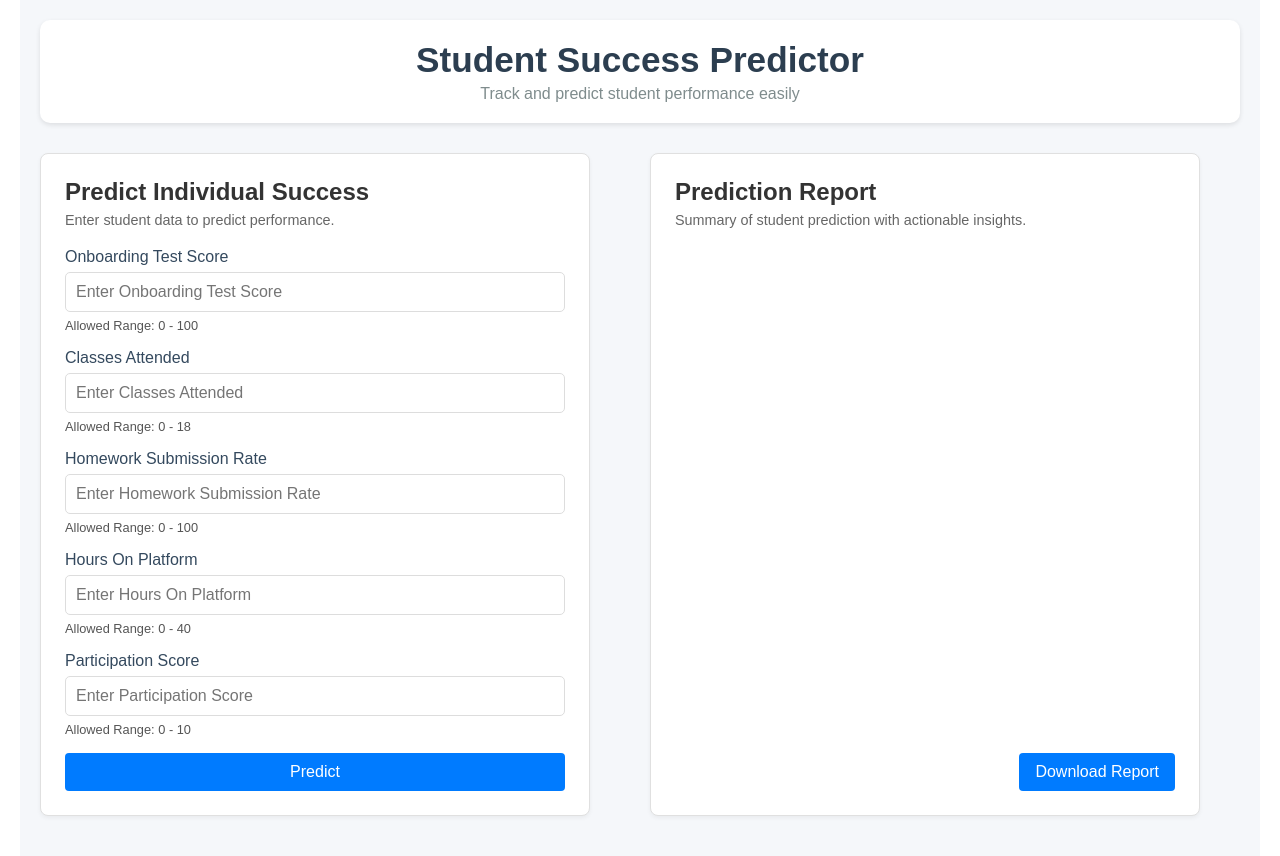
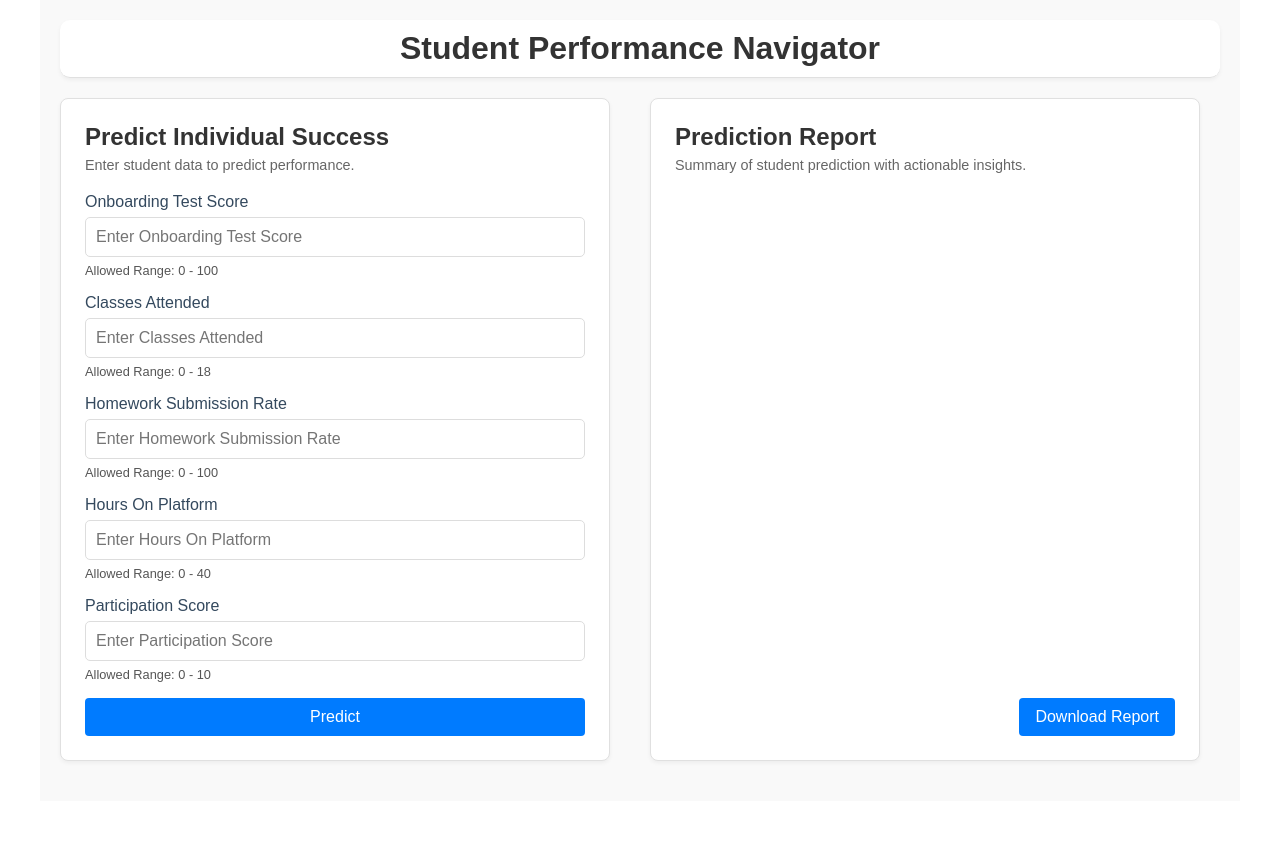
Before and after one commit to alanbjordan/StudentSuccessPredictor, a React (Create React App) app in the folder frontend/: page / in a window 1280 px wide. After the commit the page ends 801 px from the top, so only its background shows below. Built offline with nearby package versions, Linux system fonts and the light colour scheme; no server answers.

Commit message:
feat: Add Dashboard component styles and update header title for clarity

```diff
--- /dev/null
+++ b/frontend/src/components/Dashboard.css
@@ -0,0 +1,50 @@
+/* Dashboard.css */
+
+.dashboard {
+    display: flex;
+    flex-direction: column;
+    align-items: center;
+    padding: 20px;
+    background: #f9f9f9; /* A light background to help the cards stand out */
+    min-height: 100vh;
+    box-sizing: border-box;
+  }
+
+  .dashboard-header {
+    width: 100%;
+    margin-bottom: 20px;
+    text-align: center;
+    padding: 10px 0;
+    background: #fff;
+    border-bottom: 1px solid #e0e0e0;
+    box-shadow: 0 2px 4px rgba(0, 0, 0, 0.05);
+  }
+
+  .dashboard-header h1 {
+    margin: 0;
+    font-size: 2rem;
+    color: #333;
+  }
+
+  .dashboard-grid {
+    display: grid;
+    grid-template-columns: repeat(auto-fit, minmax(300px, 1fr));
+    grid-gap: 20px;
+    width: 100%;
+    max-width: 1200px;
+  }
+
+  /* Optional: Add responsiveness for smaller devices */
+  @media (max-width: 600px) {
+    .dashboard {
+      padding: 10px;
+    }
+
+    .dashboard-header h1 {
+      font-size: 1.5rem;
+    }
+
+    .dashboard-grid {
+      grid-template-columns: 1fr;
+    }
+  }
--- a/frontend/src/components/Dashboard.jsx
+++ b/frontend/src/components/Dashboard.jsx
@@ -2,7 +2,7 @@
 import React, { useState } from 'react';
 import PredictCard from './PredictCard/PredictCard';
 import ReportCard from './ReportCard/ReportCard';
-//import './Dashboard.css'; // Optional additional Dashboard styling
+import './Dashboard.css';
 
 const Dashboard = () => {
   // Manage prediction data in a shared state.
@@ -11,8 +11,7 @@
   return (
     <div className="dashboard">
       <header className="dashboard-header">
-        <h1>Student Success Predictor</h1>
-        <p>Track and predict student performance easily</p>
+        <h1>Student Performance Navigator</h1>
       </header>
       <div className="dashboard-grid">
         <PredictCard setPredictionData={setPredictionData} />
--- a/frontend/src/components/PredictCard/PredictCard.css
+++ b/frontend/src/components/PredictCard/PredictCard.css
@@ -1,3 +1,4 @@
+/* PredictCard.css */
 .predict-card {
     position: relative;
     max-width: 500px;
```
